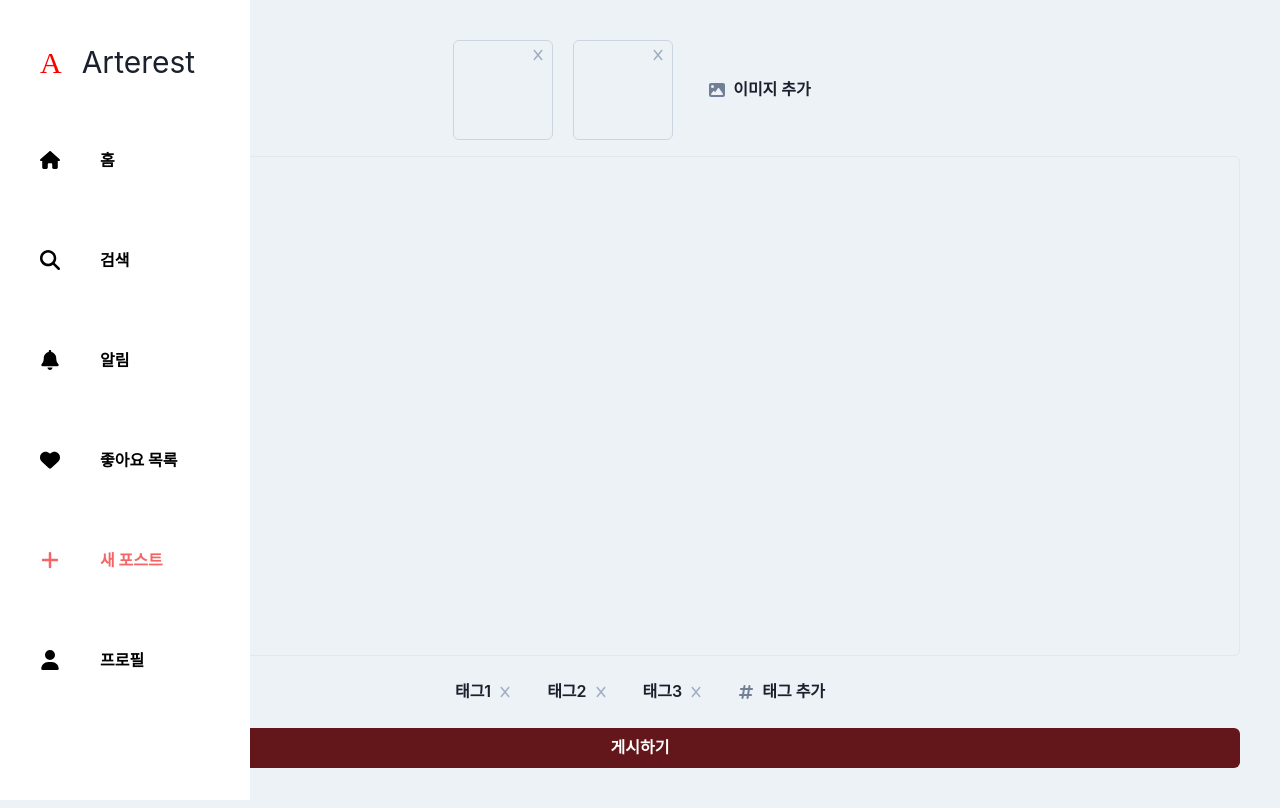
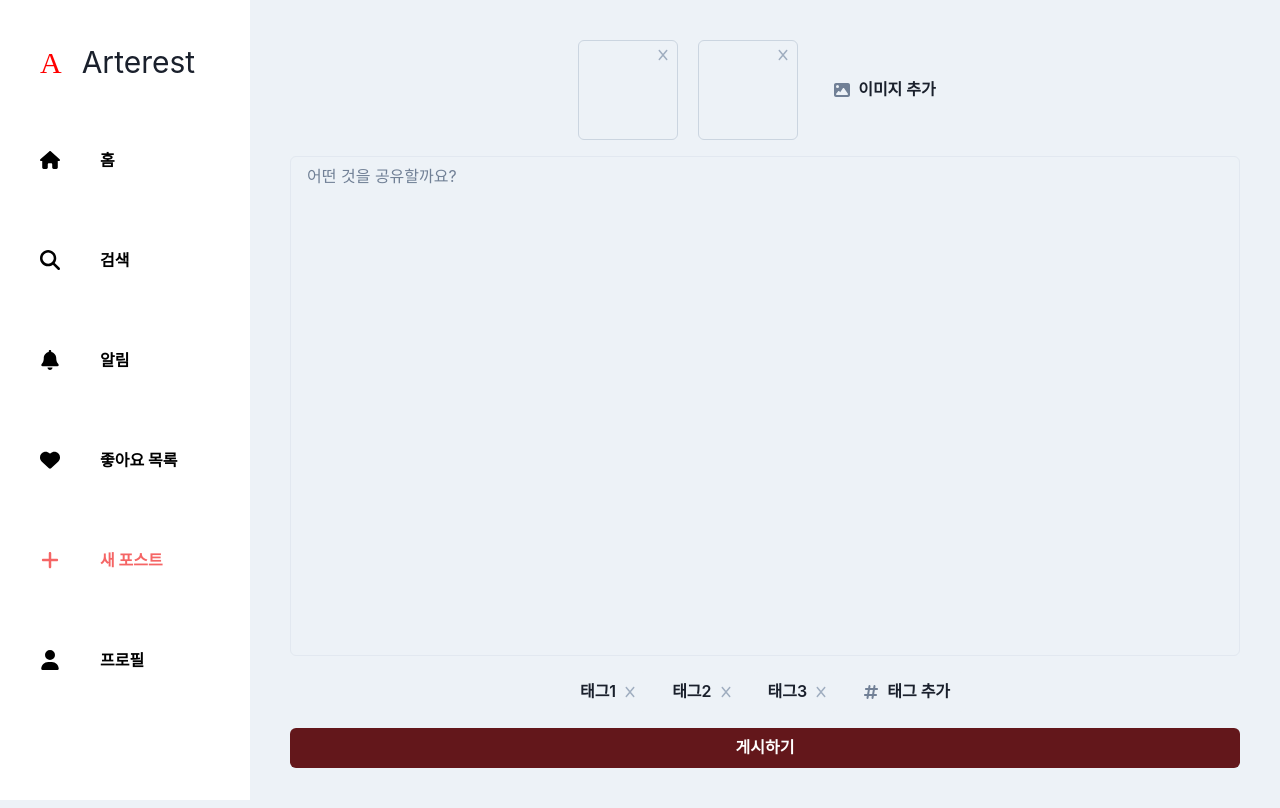
Before and after one commit to DevTraces/FrontEnd, a Next.js app: page /newPost in a window 1280 px wide. Built offline with nearby package versions, Linux system fonts and the light colour scheme.

Commit message:
fix: NavLayout chlidren padding

```diff
--- a/src/components/NavLayout/index.tsx
+++ b/src/components/NavLayout/index.tsx
@@ -12,7 +12,26 @@ export default function NavLayout({
       <TopBar />
       <SideBar />
       <BottomBar />
-      <Box {...restProps}>{children}</Box>
+      <Box
+        ml={{
+          sm: 0,
+          md: "100px",
+          xl: "250px"
+        }}
+        mb={{
+          sm: "50px",
+          md: 0,
+          xl: 0
+        }}
+        mt={{
+          sm: "30px",
+          md: 0,
+          xl: 0
+        }}
+        {...restProps}
+      >
+        {children}
+      </Box>
     </>
   );
 }
```
